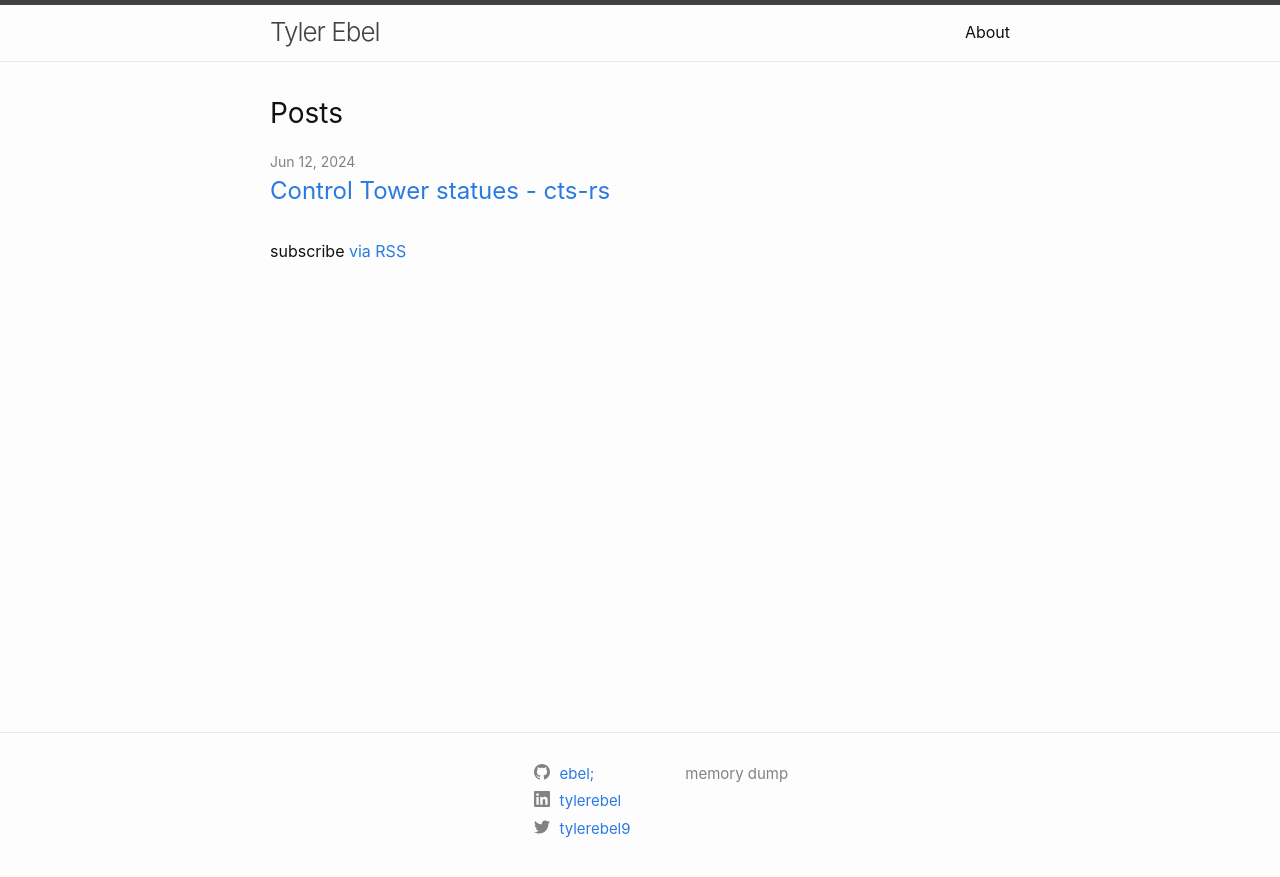
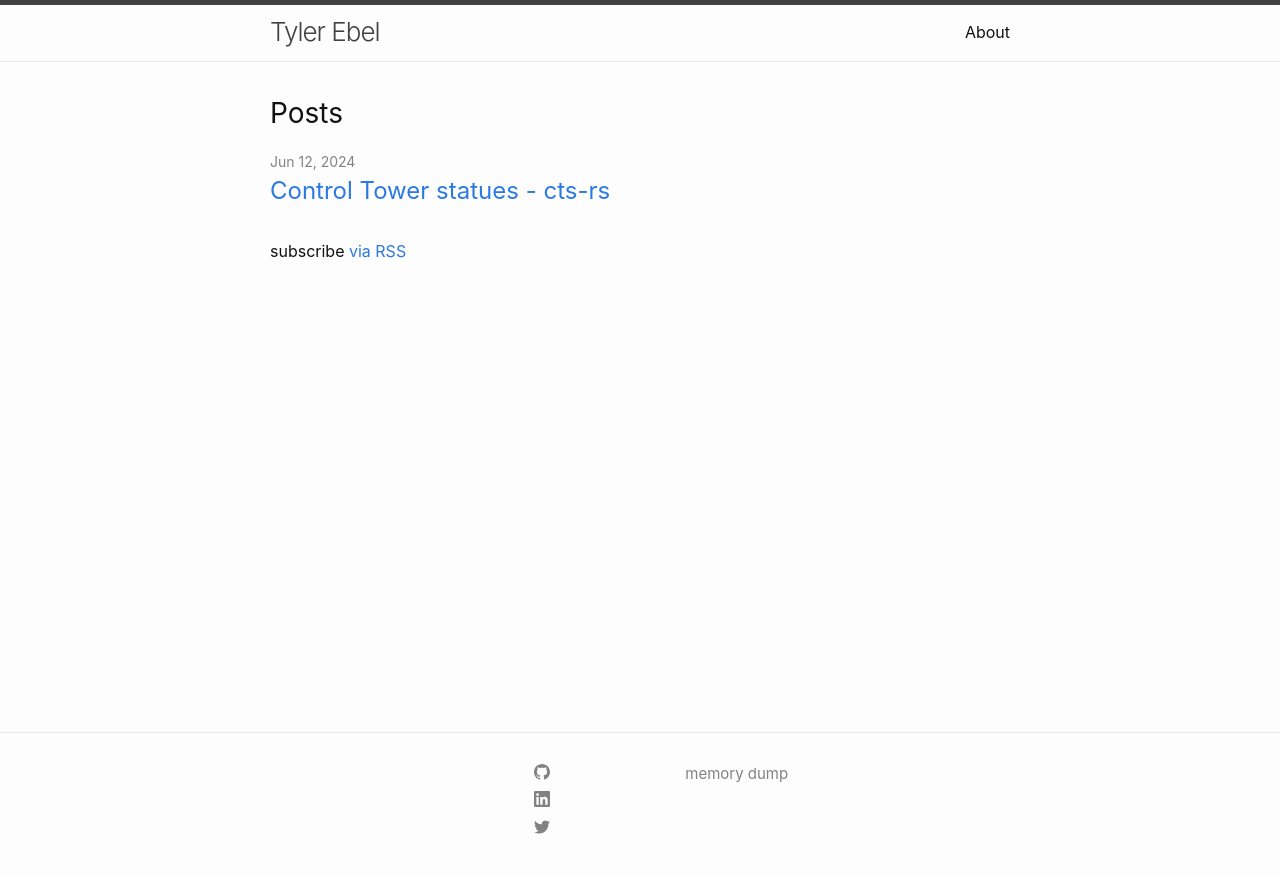
Before and after one commit to ebel/ebel.github.io, a Jekyll site: the page built from index.md, in a window 1280 px wide. Shown: the top 877 px of the page. Built offline with Jekyll 4.4.1, drawn with Linux system fonts in a browser that asks for light colours.

Commit message:
social update #6

```diff
--- a/_config.yml
+++ b/_config.yml
@@ -8,5 +8,5 @@
 
 
 twitter_username: tylerebel9
-github_username: ebel;
+github_username: ebel
 linkedin_username: tylerebel
--- a/_includes/social.html
+++ b/_includes/social.html
@@ -1,14 +1,64 @@
 <ul class="social-media-list">
-  {%- if site.dribbble_username -%}<li><a href="https://dribbble.com/{{ site.dribbble_username| cgi_escape | escape }}"><svg class="svg-icon"><use xlink:href="{{ '/assets/minima-social-icons.svg#dribbble' | relative_url }}"></use></svg> <span class="username">{{ site.dribbble_username| escape }}</span></a></li>{%- endif -%}
-  {%- if site.facebook_username -%}<li><a href="https://www.facebook.com/{{ site.facebook_username| cgi_escape | escape }}"><svg class="svg-icon"><use xlink:href="{{ '/assets/minima-social-icons.svg#facebook' | relative_url }}"></use></svg> <span class="username">{{ site.facebook_username| escape }}</span></a></li>{%- endif -%}
-  {%- if site.flickr_username -%}<li><a href="https://www.flickr.com/photos/{{ site.flickr_username| cgi_escape | escape }}"><svg class="svg-icon"><use xlink:href="{{ '/assets/minima-social-icons.svg#flickr' | relative_url }}"></use></svg> <span class="username">{{ site.flickr_username| escape }}</span></a></li>{%- endif -%}
-  {%- if site.github_username -%}<li><a href="https://github.com/{{ site.github_username| cgi_escape | escape }}"><svg class="svg-icon"><use xlink:href="{{ '/assets/minima-social-icons.svg#github' | relative_url }}"></use></svg> <span class="username">{{ site.github_username| escape }}</span></a></li>{%- endif -%}
-  {%- if site.instagram_username -%}<li><a href="https://instagram.com/{{ site.instagram_username| cgi_escape | escape }}"><svg class="svg-icon"><use xlink:href="{{ '/assets/minima-social-icons.svg#instagram' | relative_url }}"></use></svg> <span class="username">{{ site.instagram_username| escape }}</span></a></li>{%- endif -%}
-  {%- if site.linkedin_username -%}<li><a href="https://www.linkedin.com/in/{{ site.linkedin_username| cgi_escape | escape }}"><svg class="svg-icon"><use xlink:href="{{ '/assets/minima-social-icons.svg#linkedin' | relative_url }}"></use></svg> <span class="username">{{ site.linkedin_username| escape }}</span></a></li>{%- endif -%}
-  {%- if site.pinterest_username -%}<li><a href="https://www.pinterest.com/{{ site.pinterest_username| cgi_escape | escape }}"><svg class="svg-icon"><use xlink:href="{{ '/assets/minima-social-icons.svg#pinterest' | relative_url }}"></use></svg> <span class="username">{{ site.pinterest_username| escape }}</span></a></li>{%- endif -%}
-  {%- for mst in site.mastodon -%}{%- if mst.username and mst.instance -%}<li><a href="https://{{ mst.instance| cgi_escape | escape}}/@{{mst.username}}"><svg class="svg-icon"><use xlink:href="{{ '/assets/minima-social-icons.svg#mastodon' | relative_url }}"></use></svg> <span class="username">{{ mst.username|escape }}</span></a></li>{%- endif -%}{%- endfor -%}
-  {%- if site.twitter_username -%}<li><a href="https://www.twitter.com/{{ site.twitter_username| cgi_escape | escape }}"><svg class="svg-icon"><use xlink:href="{{ '/assets/minima-social-icons.svg#twitter' | relative_url }}"></use></svg> <span class="username">{{ site.twitter_username| escape }}</span></a></li>{%- endif -%}
-  {%- if site.youtube_username -%}<li><a href="https://youtube.com/{{ site.youtube_username| cgi_escape | escape }}"><svg class="svg-icon"><use xlink:href="{{ '/assets/minima-social-icons.svg#youtube' | relative_url }}"></use></svg> <span class="username">{{ site.youtube_username| escape }}</span></a></li>{%- endif -%}
-  {%- if site.googleplus_username -%}<li><a href="https://plus.google.com/{{ site.googleplus_username| escape }}"><svg class="svg-icon"><use xlink:href="{{ '/assets/minima-social-icons.svg#googleplus' | relative_url }}"></use></svg> <span class="username">{{ site.googleplus_username| escape }}</span></a></li>{%- endif -%}
-  {%- if site.rss -%}<li><a href="{{ 'feed.xml' | relative_url }}"><svg class="svg-icon"><use xlink:href="{{ '/assets/minima-social-icons.svg#rss' | relative_url }}"></use></svg> <span>{{ site.rss | escape }}</span></a></li>{%- endif -%}
+  {%- if site.dribbble_username -%}
+  <li><a href="https://dribbble.com/{{ site.dribbble_username| cgi_escape | escape }}">
+    <svg class="svg-icon"><use xlink:href="{{ '/assets/minima-social-icons.svg#dribbble' | relative_url }}"></use></svg>
+  </a></li>
+  {%- endif -%}
+  {%- if site.facebook_username -%}
+  <li><a href="https://www.facebook.com/{{ site.facebook_username| cgi_escape | escape }}">
+    <svg class="svg-icon"><use xlink:href="{{ '/assets/minima-social-icons.svg#facebook' | relative_url }}"></use></svg>
+  </a></li>
+  {%- endif -%}
+  {%- if site.flickr_username -%}
+  <li><a href="https://www.flickr.com/photos/{{ site.flickr_username| cgi_escape | escape }}">
+    <svg class="svg-icon"><use xlink:href="{{ '/assets/minima-social-icons.svg#flickr' | relative_url }}"></use></svg>
+  </a></li>
+  {%- endif -%}
+  {%- if site.github_username -%}
+  <li><a href="https://github.com/{{ site.github_username| cgi_escape | escape }}">
+    <svg class="svg-icon"><use xlink:href="{{ '/assets/minima-social-icons.svg#github' | relative_url }}"></use></svg>
+  </a></li>
+  {%- endif -%}
+  {%- if site.instagram_username -%}
+  <li><a href="https://instagram.com/{{ site.instagram_username| cgi_escape | escape }}">
+    <svg class="svg-icon"><use xlink:href="{{ '/assets/minima-social-icons.svg#instagram' | relative_url }}"></use></svg>
+  </a></li>
+  {%- endif -%}
+  {%- if site.linkedin_username -%}
+  <li><a href="https://www.linkedin.com/in/{{ site.linkedin_username| cgi_escape | escape }}">
+    <svg class="svg-icon"><use xlink:href="{{ '/assets/minima-social-icons.svg#linkedin' | relative_url }}"></use></svg>
+  </a></li>
+  {%- endif -%}
+  {%- if site.pinterest_username -%}
+  <li><a href="https://www.pinterest.com/{{ site.pinterest_username| cgi_escape | escape }}">
+    <svg class="svg-icon"><use xlink:href="{{ '/assets/minima-social-icons.svg#pinterest' | relative_url }}"></use></svg>
+  </a></li>
+  {%- endif -%}
+  {%- for mst in site.mastodon -%}
+  {%- if mst.username and mst.instance -%}
+  <li><a href="https://{{ mst.instance| cgi_escape | escape}}/@{{mst.username}}">
+    <svg class="svg-icon"><use xlink:href="{{ '/assets/minima-social-icons.svg#mastodon' | relative_url }}"></use></svg>
+  </a></li>
+  {%- endif -%}
+  {%- endfor -%}
+  {%- if site.twitter_username -%}
+  <li><a href="https://www.twitter.com/{{ site.twitter_username| cgi_escape | escape }}">
+    <svg class="svg-icon"><use xlink:href="{{ '/assets/minima-social-icons.svg#twitter' | relative_url }}"></use></svg>
+  </a></li>
+  {%- endif -%}
+  {%- if site.youtube_username -%}
+  <li><a href="https://youtube.com/{{ site.youtube_username| cgi_escape | escape }}">
+    <svg class="svg-icon"><use xlink:href="{{ '/assets/minima-social-icons.svg#youtube' | relative_url }}"></use></svg>
+  </a></li>
+  {%- endif -%}
+  {%- if site.googleplus_username -%}
+  <li><a href="https://plus.google.com/{{ site.googleplus_username| escape }}">
+    <svg class="svg-icon"><use xlink:href="{{ '/assets/minima-social-icons.svg#googleplus' | relative_url }}"></use></svg>
+  </a></li>
+  {%- endif -%}
+  {%- if site.rss -%}
+  <li><a href="{{ 'feed.xml' | relative_url }}">
+    <svg class="svg-icon"><use xlink:href="{{ '/assets/minima-social-icons.svg#rss' | relative_url }}"></use></svg>
+  </a></li>
+  {%- endif -%}
 </ul>
```
